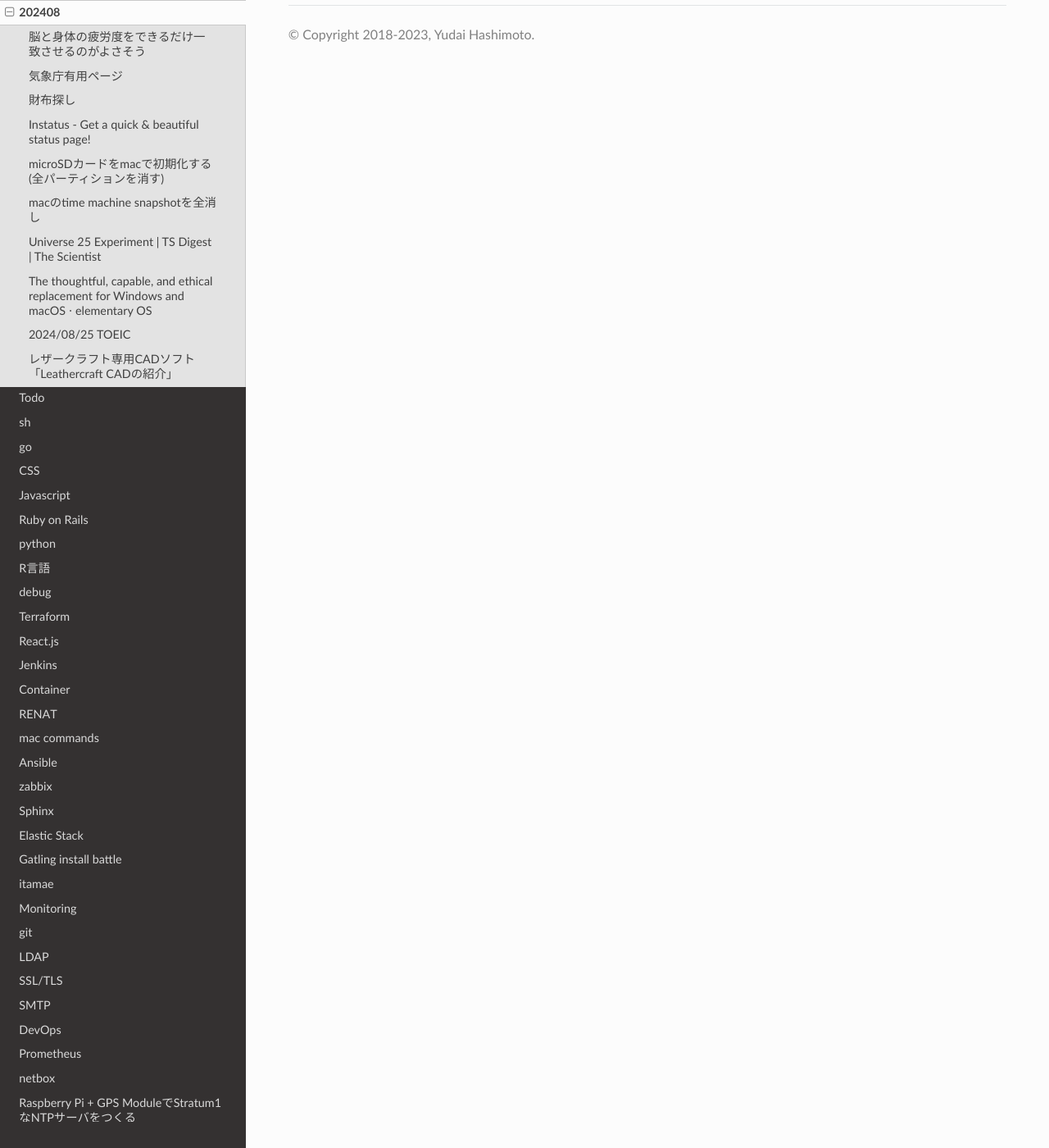
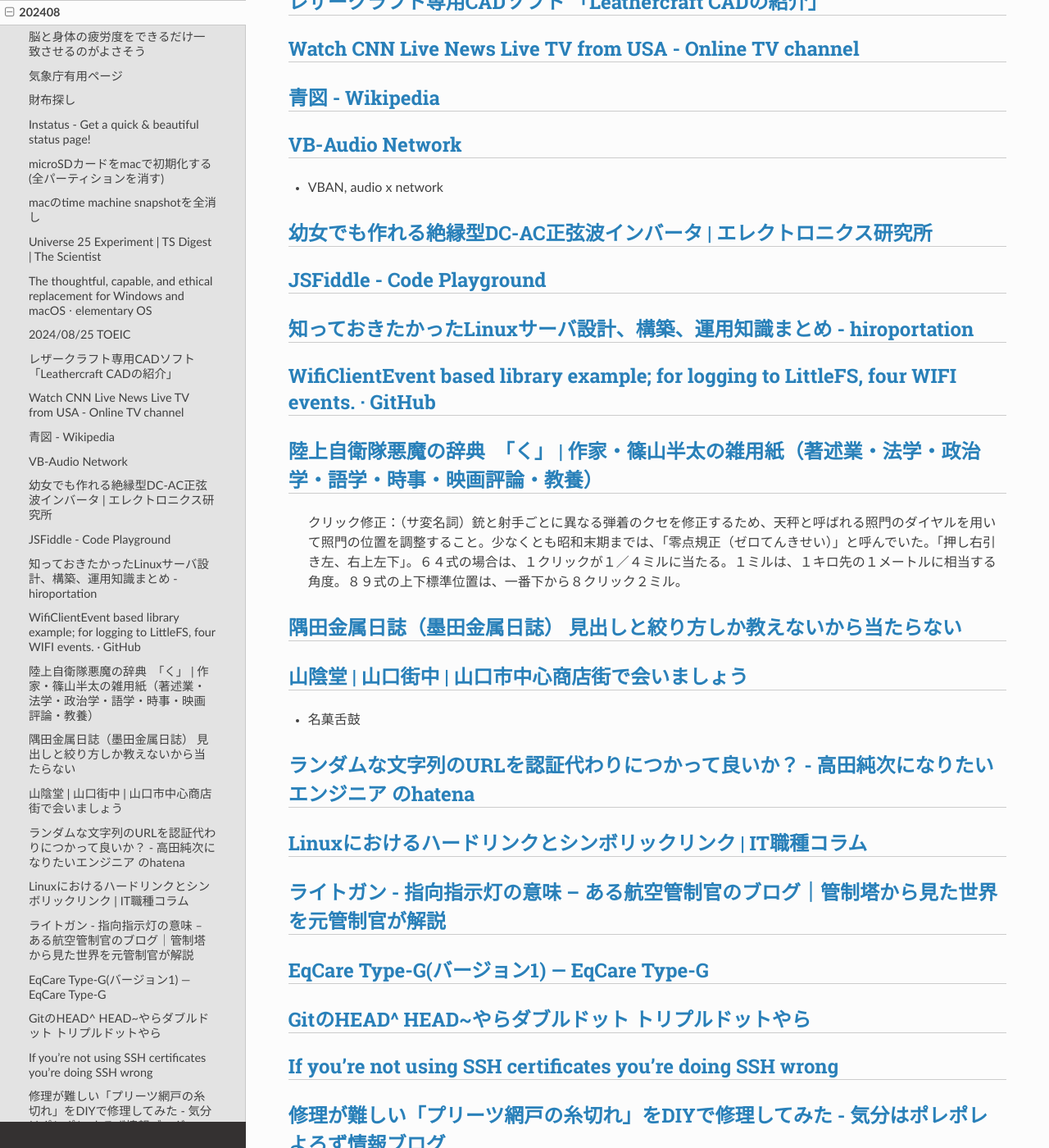
Before and after one commit to jp7fkf/JP7FKF-Warehouse, a Sphinx documentation site: the page built from source/dialy/202408.md, in a window 1280 px wide and 1400 px high, scrolled down 2108 px. Shown: the whole window at 82% size. Built offline with Sphinx 7.4.7 and the Read the Docs theme 2.0.0, drawn with Linux system fonts in a browser that asks for light colours; some of the changed text lies outside the part shown.

Commit message:
2024-08-29 00:34:23 JST

```diff
--- a/source/dialy/202408.md
+++ b/source/dialy/202408.md
@@ -65,7 +65,86 @@
 - Listeningは問題文のみを先読みするくらいで割と十分ということに気がついた．
   - 選択肢まで先読みすると普通に疲れる．問題文を意識しておく程度で十分拾える．
 - [英語「utter」の意味・読み方・表現 | Weblio英和辞書](https://ejje.weblio.jp/content/utter)
-- broom
+- [英語「urge」の意味・使い方・読み方 | Weblio英和辞書](https://ejje.weblio.jp/content/urge)
+- [英語「distinct」の意味・読み方・表現 | Weblio英和辞書](https://ejje.weblio.jp/content/distinct)
+- [英語「annoy」の意味・使い方・読み方 | Weblio英和辞書](https://ejje.weblio.jp/content/annoy)
+- [英語「amid」の意味・使い方・読み方 | Weblio英和辞書](https://ejje.weblio.jp/content/amid)
+- [英語「broom」の意味・使い方・読み方 | Weblio英和辞書](https://ejje.weblio.jp/content/broom)
 - part7/8はだいたい問題読んでから文書中を探すほうが効率が良い
 
 ## [レザークラフト専用CADソフト 「Leathercraft CADの紹介」](https://coffee-craft.net/leathercraft_cad)
+
+## [Watch CNN Live News  Live TV from USA - Online TV channel](http://www.freeintertv.com/view/id-3324/1-1-2-1)
+
+## [青図 - Wikipedia](https://ja.wikipedia.org/wiki/%E9%9D%92%E5%9B%B3)
+
+## [VB-Audio Network](https://vb-audio.com/Voicemeeter/vban.htm)
+- VBAN, audio x network
+
+## [幼女でも作れる絶縁型DC-AC正弦波インバータ | エレクトロニクス研究所](https://eleken.jp/archives/2081)
+
+## [JSFiddle - Code Playground](https://jsfiddle.net/)
+
+## [知っておきたかったLinuxサーバ設計、構築、運用知識まとめ - hiroportation](https://thelarklife1021.hatenablog.com/entry/2021/04/30/114122#%E9%9A%8F%E6%99%82%E3%83%91%E3%83%83%E3%83%81%E3%82%92%E5%BD%93%E3%81%A6%E3%82%8B%E3%82%88%E3%81%86%E3%81%AB%E3%81%99%E3%82%8B)
+
+## [WifiClientEvent based library example; for logging to LittleFS, four WIFI events. · GitHub](https://gist.github.com/Tech500/1522efa4a5754d35d902c2a100f6466d)
+
+## [陸上自衛隊悪魔の辞典　「く」 | 作家・篠山半太の雑用紙（著述業・法学・政治学・語学・時事・映画評論・教養）](https://ameblo.jp/shinoyama-hanta/entry-12138696052.html)
+> クリック修正：（サ変名詞）銃と射手ごとに異なる弾着のクセを修正するため、天秤と呼ばれる照門のダイヤルを用いて照門の位置を調整すること。少なくとも昭和末期までは、「零点規正（ゼロてんきせい）」と呼んでいた。「押し右引き左、右上左下」。６４式の場合は、１クリックが１／４ミルに当たる。１ミルは、１キロ先の１メートルに相当する角度。８９式の上下標準位置は、一番下から８クリック２ミル。
+
+## [隅田金属日誌（墨田金属日誌）  見出しと絞り方しか教えないから当たらない](http://schmidametallborsig.blog130.fc2.com/blog-entry-680.html)
+
+## [山陰堂 | 山口街中 | 山口市中心商店街で会いましょう](https://www.yamaguchi-machinaka.com/shop/sanindou/)
+- 名菓舌鼓
+
+## [ランダムな文字列のURLを認証代わりにつかって良いか？ - 高田純次になりたいエンジニア のhatena](https://aiaru.hatenablog.com/entry/2021/01/07/182355)
+
+## [Linuxにおけるハードリンクとシンボリックリンク | IT職種コラム](https://it-kyujin.jp/article/detail/1343/)
+
+## [ライトガン - 指向指示灯の意味 – ある航空管制官のブログ｜管制塔から見た世界を元管制官が解説](https://moto-koukukanseikan.net/light-gun/)
+
+## [EqCare Type-G(バージョン1) — EqCare Type-G](https://doc01.pf.iij-engineering.co.jp/pub/sdkdoc/v1/ja_JP/index.html)
+
+## [GitのHEAD^ HEAD~やらダブルドット トリプルドットやら](https://tech.aainc.co.jp/archives/6740)
+
+## [If you’re not using SSH certificates you’re doing SSH wrong](https://smallstep.com/blog/use-ssh-certificates/)
+
+## [修理が難しい「プリーツ網戸の糸切れ」をDIYで修理してみた - 気分はポレポレ よろず情報ブログ](https://oyakode-polepole.hatenablog.com/entry/2020/03/29/140149)
+
+## [ArduinoでHDDのモータをハックする | The Strange Storage](https://www.storange.jp/2016/01/arduinohdd.html?m=1)
+
+## [Protocol Buffers で快適な API 開発環境を構築した話 - RAKSUL TechBlog](https://techblog.raksul.com/entry/2020/12/02/comfortable-api-development-with-protocol-buffers/)
+- openapi <-> protobufの相互変換できるといい？
+  - [GitHub - nytimes/openapi2proto: A tool for generating Protobuf v3 schemas and gRPC service definitions from OpenAPI specifications](https://github.com/nytimes/openapi2proto)
+  - [GitHub - solo-io/protoc-gen-openapi: Compile Google protobufs to openAPI v3 specs](https://github.com/solo-io/protoc-gen-openapi)
+
+## [大塚ローテック（ŌTSUKA LŌTEC）](https://otsuka-lotec.com/)
+
+## [Standard Products](https://standardproducts.jp/)
+
+## [IOGraphica](https://www.iographica.com/)
+
+## [asdf | asdf](https://asdf-vm.com/)
+- [GitHub - asdf-vm/asdf: Extendable version manager with support for Ruby, Node.js, Elixir, Erlang & more](https://github.com/asdf-vm/asdf)
+
+## [AXIS font | オンラインショップ | 株式会社アクシス](https://www.axisfont.com/)
+
+## [PipeWire](https://pipewire.org/)
+
+## [Home | Tampermonkey](https://www.tampermonkey.net/)
+
+## [tDiary.org](https://tdiary.org/)
+
+## [Serverspec - Home](https://serverspec.org/)
+
+## [電波時計of加藤木工株式会社](https://katomoku.jp/clock/radio-control-clock.html)
+
+## [Flotato - lost in a sea of browser tabs?](https://flotato.com/)
+
+## [【近畿大学卒業式】元内閣総理大臣 安倍晋三氏によるスピーチ全文 | Kindai Picks](https://kindaipicks.com/article/002455)
+> 「 無理かもって思ったら もうそれより先になんて進めない 」
+> 「 方法は無限大 可能性は永遠の海 」
+> 「 やれそうって思ったら もう ほとんどは乗り越えたようなもの 」
+> By つんく♂
+
+## [Allegro（アレグロ）の意味 |【 音楽用語辞典 】](https://acro-musicschool.com/blog/etc/music_dictionary/allegro.html)
```
